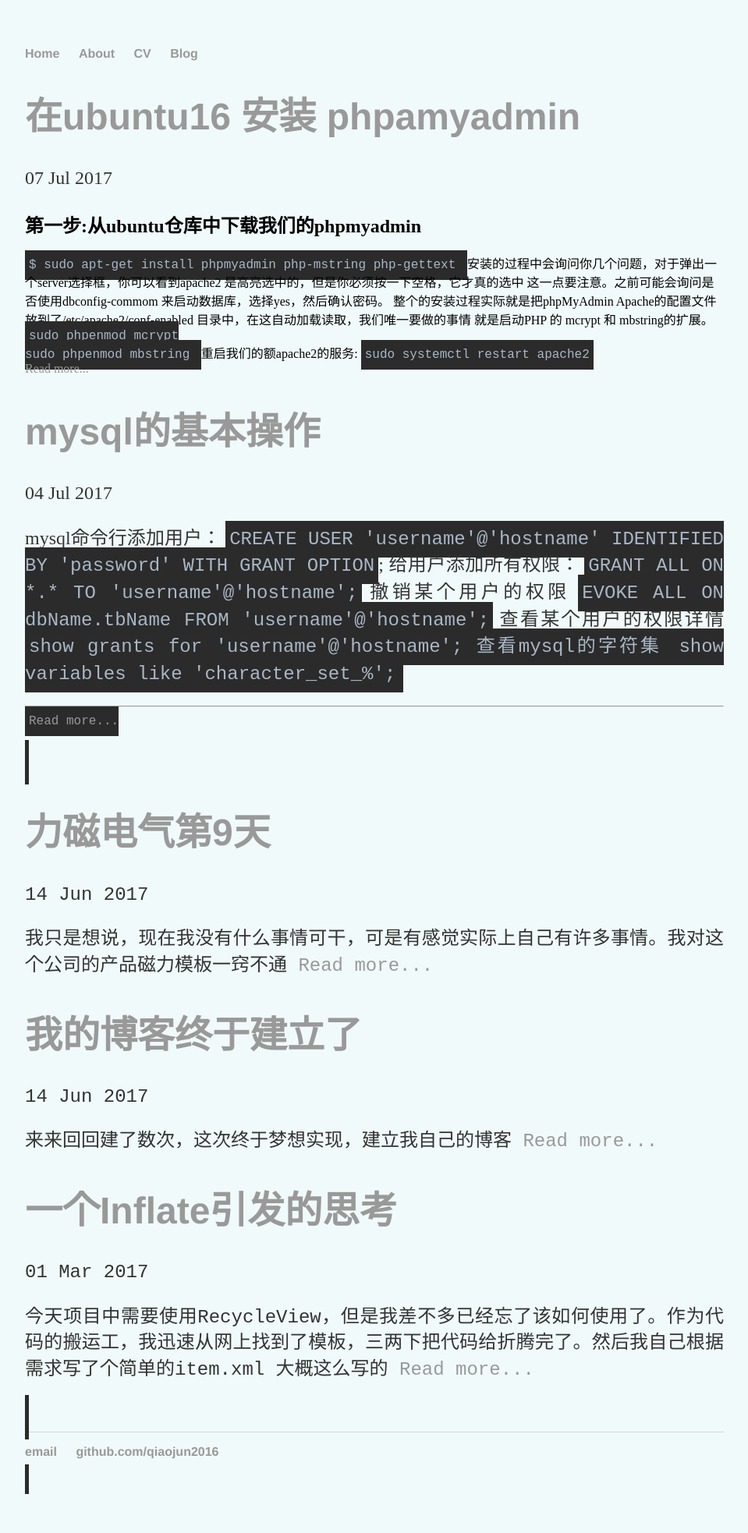
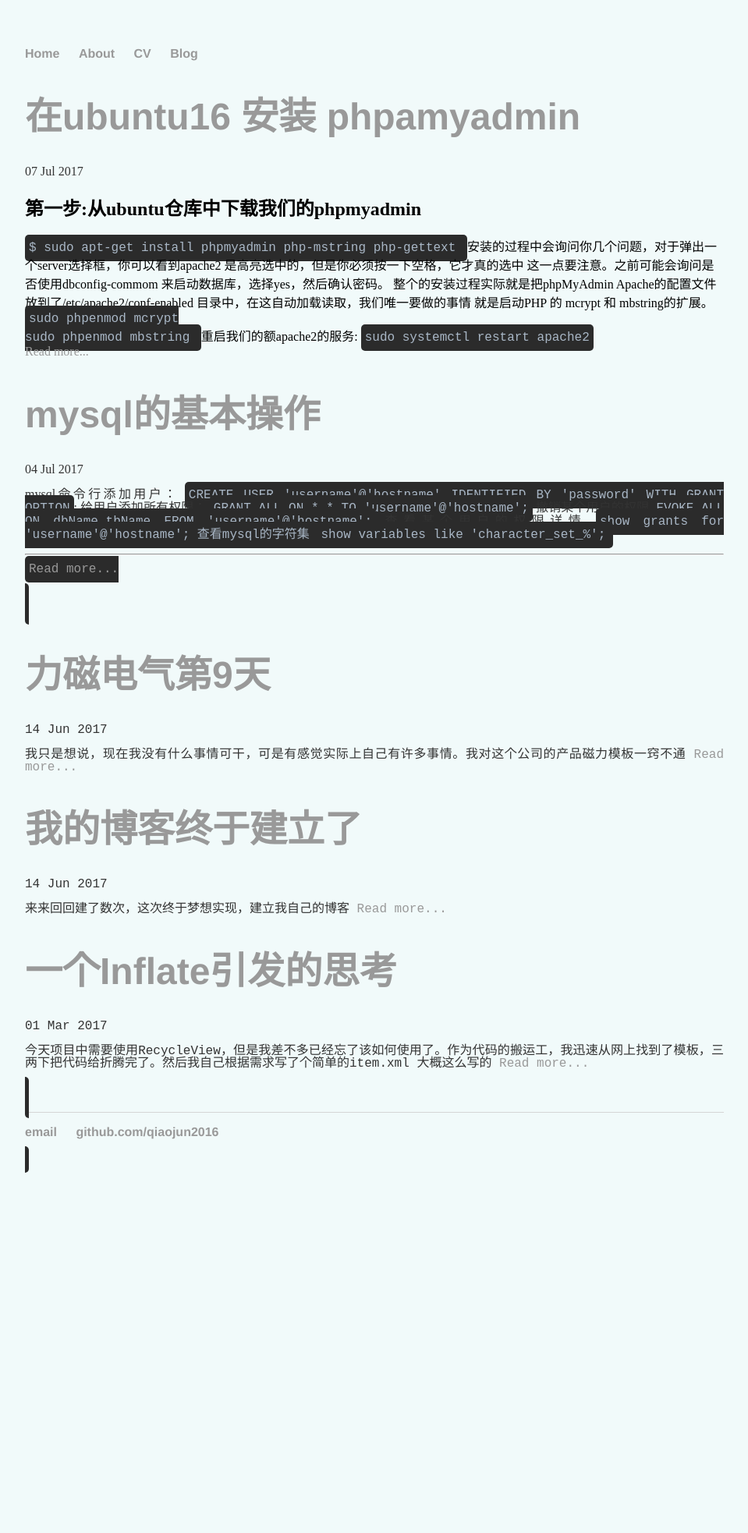
Before and after one commit to qiaojun2016/qiaojun2016.github.io, a Jekyll site: the page built from blog/index.html, in a window 1280 px wide. Shown: the whole page at 78% size, without its empty margins (160-1119 px from the left). Built offline with Jekyll 4.4.1, drawn with Linux system fonts in a browser that asks for light colours; the list of posts is cut into pages by our own code; after the commit the page ends 1556 px from its top, so only the background shows below that.

Commit message:
Update main.css

```diff
--- a/css/main.css
+++ b/css/main.css
@@ -25,8 +25,8 @@
     font-family:'Helvetica', 'Arial', 'Sans-Serif';
 }
 p {
-    font-size: 1.5em;
-    line-height: 1.4em;
+    font-size: 1em;
+    line-height: 1em;
     text-align:justify;
     color: #333;
 }
@@ -48,5 +48,7 @@
     color:#A9B7C6;
     font-style:normal;
     font-family:'Courier New', monospace;
-    padding:10px 5px 10px 5px;
+    padding:8px 5px 8px 5px;
+    border-radius:5px;
+
 }
```
